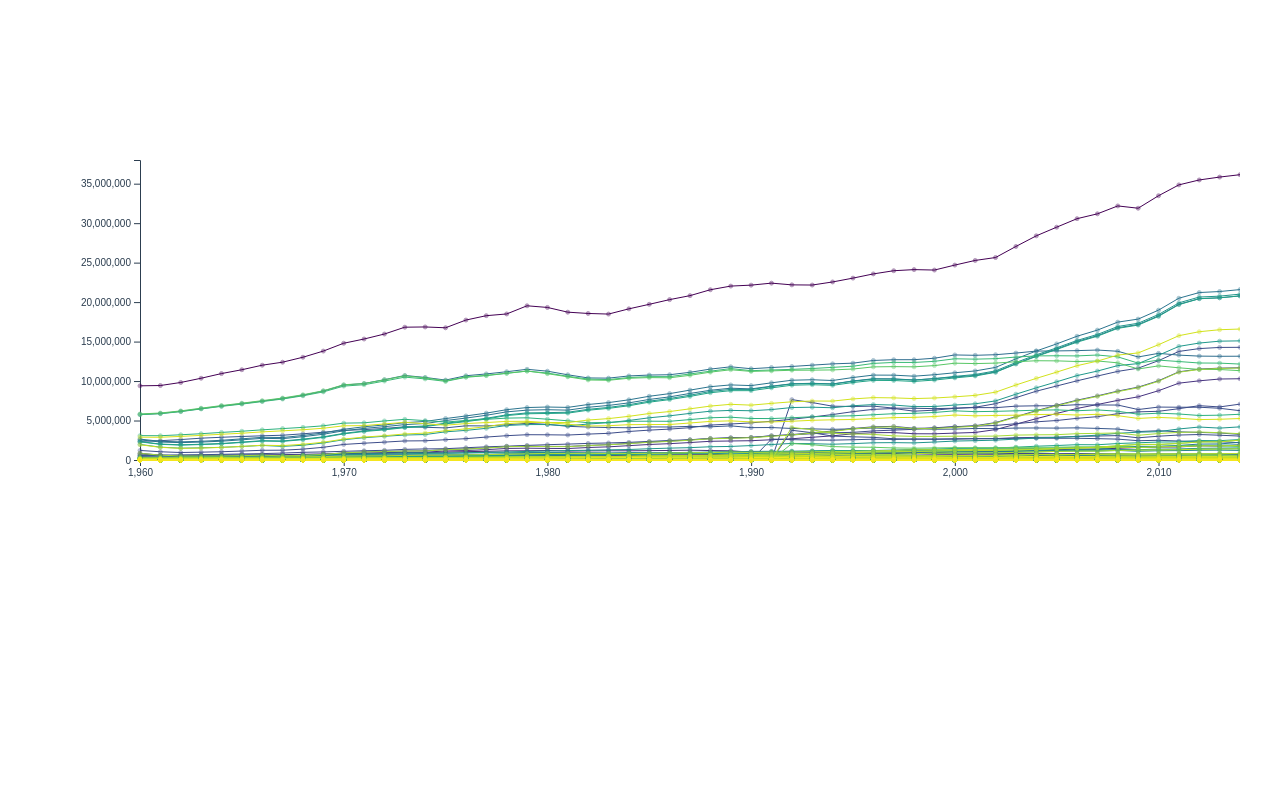
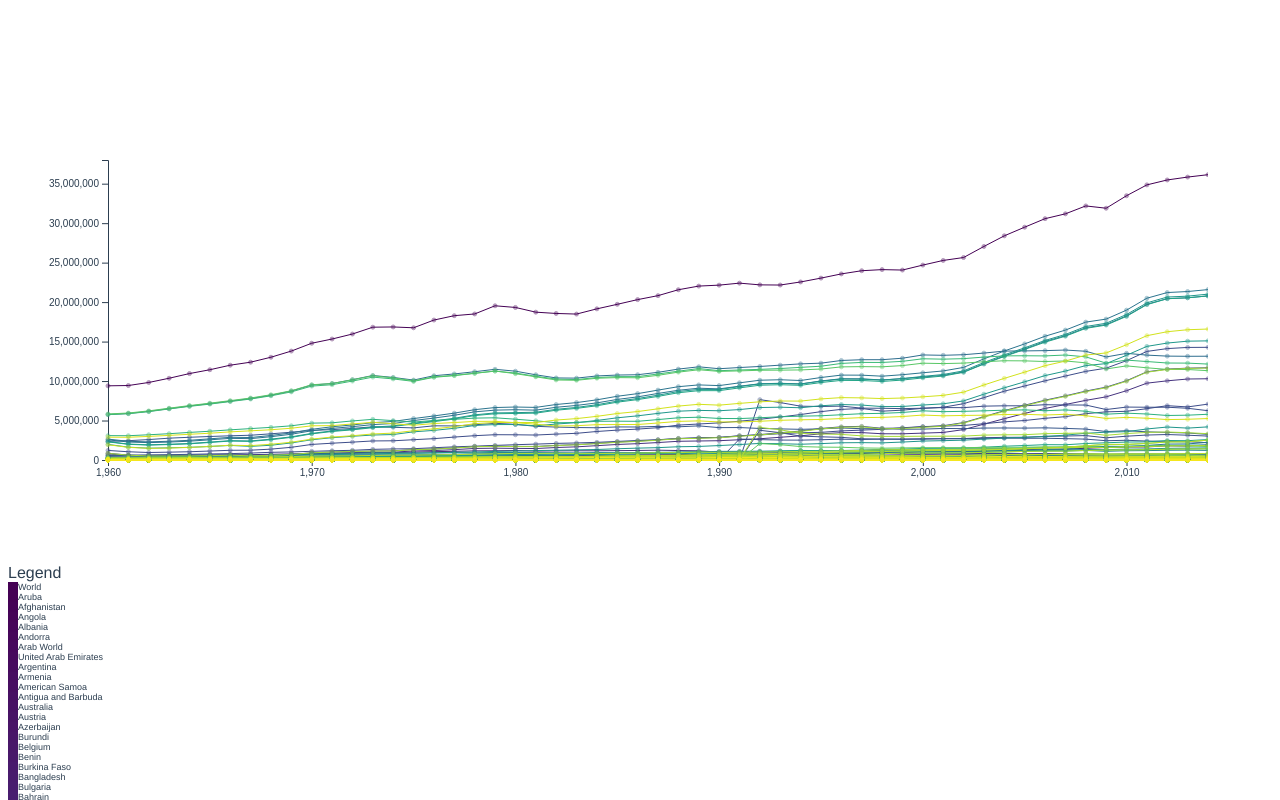
Before and after one commit to CodesOfRa/d3-basics, a Vue app: page / in a window 1280 px wide. Shown: the top 800 px of the page. Built offline with nearby package versions, Linux system fonts and the light colour scheme.

Commit message:
:books: clean up

```diff
--- a/src/App.vue
+++ b/src/App.vue
@@ -1,11 +1,17 @@
 <template>
   <div id="app">
-    <line-chart :defaultData="defaultData" :data="data"></line-chart>
+    <line-chart :defaultData="defaultData" :data="data" :selected="selected" @onHover="handleHover"></line-chart>
+    <span>Legend</span>
+    <div class="legendT">
+      <div class="legendA" v-for="(c,index) in country" :key="country[index]">
+        <div class="legend" :style="{ background:colours(index), heigth:'50px'}" width="50px"/>
+        <span>{{country[index]}}</span>
+      </div>
+    </div>
   </div>
 </template>
 
 <script>
-import HelloWorld from "./components/HelloWorld.vue";
 import LineChart from "./components/LineChart.vue";
 import * as d3 from "d3";
 
@@ -17,6 +23,7 @@ export default {
   data() {
     return {
       data: [],
+      country: [],
       defaultData: {
         width: 1200,
         heigth: 500,
@@ -31,8 +38,15 @@ export default {
         value: {
           max: 38000000
         }
-      }
+      },
+      selected: new Array(262).fill(1)
     };
+  },
+  computed: {
+    colours: function() {
+      console.log("----");
+      return d3.scaleSequential(d3.interpolateViridis).domain([0, 265]);
+    }
   },
   mounted: function() {
     this.getData();
@@ -43,19 +57,25 @@ export default {
       var co2 = [];
       data.map(item => {
         let country = { country: item["Country Name"], values: [] };
+        this.country.push(item["Country Name"]);
         Object.keys(item).map(key => {
           if (!isNaN(key)) {
+            //convert strings to numbers
             item[key] = +item[key];
             let aux = { year: key, value: item[key] };
             country.values.push(aux);
           }
         });
         co2.push(country);
-        // console.log(Object.keys(item));
       });
 
       this.data = co2;
     }
+  },
+  handleHover: function(index) {
+    console.log(index);
+    this.selected.fill(1);
+    this.selected[index] = 2;
   }
 };
 </script>
@@ -65,8 +85,31 @@ export default {
   font-family: "Avenir", Helvetica, Arial, sans-serif;
   -webkit-font-smoothing: antialiased;
   -moz-osx-font-smoothing: grayscale;
-  text-align: center;
+  /* text-align: center; */
   color: #2c3e50;
   margin-top: 60px;
 }
+.legendT {
+  /* display: flex; */
+}
+.legend {
+  height: 10px;
+  width: 10px;
+}
+.legendA {
+  display: flex;
+  margin: 0;
+  padding: 0;
+}
+.legend > div {
+  display: flex;
+  justify-content: center;
+  flex-direction: column;
+}
+.legendA span {
+  /* transform: rotate(-90deg);
+  transform: rotate(-90deg);
+  font-size: 9px; */
+  font-size: 9px;
+}
 </style>
--- a/src/components/LineChart.vue
+++ b/src/components/LineChart.vue
@@ -7,15 +7,15 @@
       <g v-if="data.length === 263">
         <path
           v-for="(d,index) in data"
-          :id="d.country"
+          :d="generateLine(d.values,index)"
           :key="d.country"
-          :d="generateLine(d.values,index)"
           :stroke="colours(index)"
-          stroke-width="1"
+          :stroke-width="selected[index]"
           fill="none"
-          @mouseover="onClick(d)"
+          @mouseover="onClick(d,index)"
           @click="onClick(d)"
         ></path>
+        <!-- :opacity="selected[index] == 1 ? 1 : 0.4" -->
         <!-- <circle
           v-for="(a,i) in datas.values"
           :key="i"
@@ -53,7 +53,7 @@ const d3 = {
   ...require("d3-selection")
 };
 export default {
-  props: ["data", "defaultData"],
+  props: ["data", "defaultData", "selected"],
   data: function() {
     return { path: d3.line() };
   },
@@ -71,20 +71,19 @@ export default {
       return d3.scaleSequential(d3.interpolateViridis).domain([0, 265]);
     },
     xScale: function() {
+      const { year, margin, width } = this.defaultData;
       var xScale = d3
         .scaleLinear()
-        .domain([this.defaultData.year.min, this.defaultData.year.max])
-        .range([this.defaultData.margin.bottom, this.defaultData.width]);
+        .domain([year.min, year.max])
+        .range([margin.bottom, width]);
       return xScale;
     },
     yScale: function() {
+      const { margin, heigth, value } = this.defaultData;
       var yScale = d3
         .scaleLinear()
-        .domain([0, this.defaultData.value.max])
-        .range([
-          this.defaultData.heigth - this.defaultData.margin.top,
-          this.defaultData.margin.bottom
-        ]);
+        .domain([0, value.max])
+        .range([heigth - margin.top, margin.top]);
       return yScale;
     }
   },
@@ -108,8 +107,9 @@ export default {
 
       return this.path(data);
     },
-    onClick: function(e) {
-      console.log(e);
+    onClick: function(e, index) {
+      // console.log(e, index);
+      this.$emit("onHover", index);
     }
   }
 };
```
